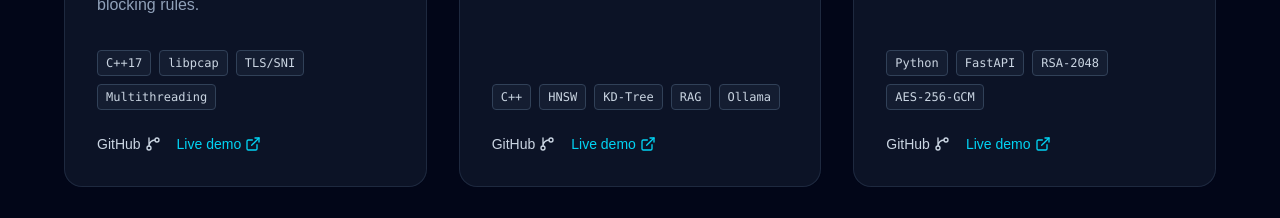
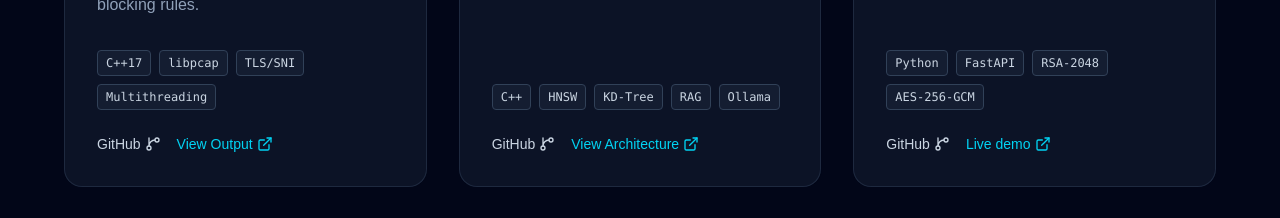
Before and after one commit to Shashank17singh/shashank17singh.github.io, a Next.js app in the folder next_portfolio/: page / in a window 1280 px wide. Shown: the part 3700-3918 px from the top of the page. Built offline with nearby package versions, Linux system fonts and the light colour scheme.

Commit message:
improve portfolio project labels and chatbot retrieval

```diff
--- a/next_portfolio/src/components/Projects.tsx
+++ b/next_portfolio/src/components/Projects.tsx
@@ -3,13 +3,25 @@
 import { motion } from "framer-motion";
 import { ExternalLink, GitBranch, FolderGit2 } from "lucide-react";
 
-const projects = [
+type Project = {
+  title: string;
+  description: string;
+  tech: string[];
+  github: string;
+  demo: string | null;
+  demoLabel?: string;
+  color: string;
+  hoverColor: string;
+};
+
+const projects: Project[] = [
   {
     title: "DPI Engine - Deep Packet Inspection",
     description: "C++17 deep packet inspection engine that analyzes PCAP captures, reconstructs TCP/UDP flows, classifies traffic through TLS SNI and HTTP Host inspection, and supports configurable blocking rules.",
     tech: ["C++17", "libpcap", "TLS/SNI", "Multithreading"],
     github: "https://github.com/Shashank17singh/DPI-Engine",
     demo: "https://github.com/Shashank17singh/DPI-Engine/blob/main/dpi-engine.png",
+    demoLabel: "View Output",
     color: "from-blue-500/20 to-cyan-500/20",
     hoverColor: "group-hover:border-cyan-500/50"
   },
@@ -19,6 +31,7 @@ const projects = [
     tech: ["C++", "HNSW", "KD-Tree", "RAG", "Ollama"],
     github: "https://github.com/Shashank17singh/Your-Own-AI",
     demo: "https://github.com/Shashank17singh/Your-Own-AI/blob/main/Your-Own-AI.png",
+    demoLabel: "View Architecture",
     color: "from-indigo-500/20 to-purple-500/20",
     hoverColor: "group-hover:border-purple-500/50"
   },
@@ -194,7 +207,7 @@ export function Projects() {
               </div>
               <div className="mt-6 flex gap-4 text-sm font-medium">
                 <a href={project.github} target="_blank" rel="noopener noreferrer" className="inline-flex items-center gap-1 text-slate-300 hover:text-white">GitHub <GitBranch className="h-4 w-4" /></a>
-                {project.demo && <a href={project.demo} target="_blank" rel="noopener noreferrer" className="inline-flex items-center gap-1 text-cyan-400 hover:text-cyan-300">Live demo <ExternalLink className="h-4 w-4" /></a>}
+                {project.demo && <a href={project.demo} target="_blank" rel="noopener noreferrer" className="inline-flex items-center gap-1 text-cyan-400 hover:text-cyan-300">{project.demoLabel ?? "Live demo"} <ExternalLink className="h-4 w-4" /></a>}
               </div>
             </div>
           </motion.div>
```
Also changed, not shown: 1 other file (tests, documents, lock files or other folders).
